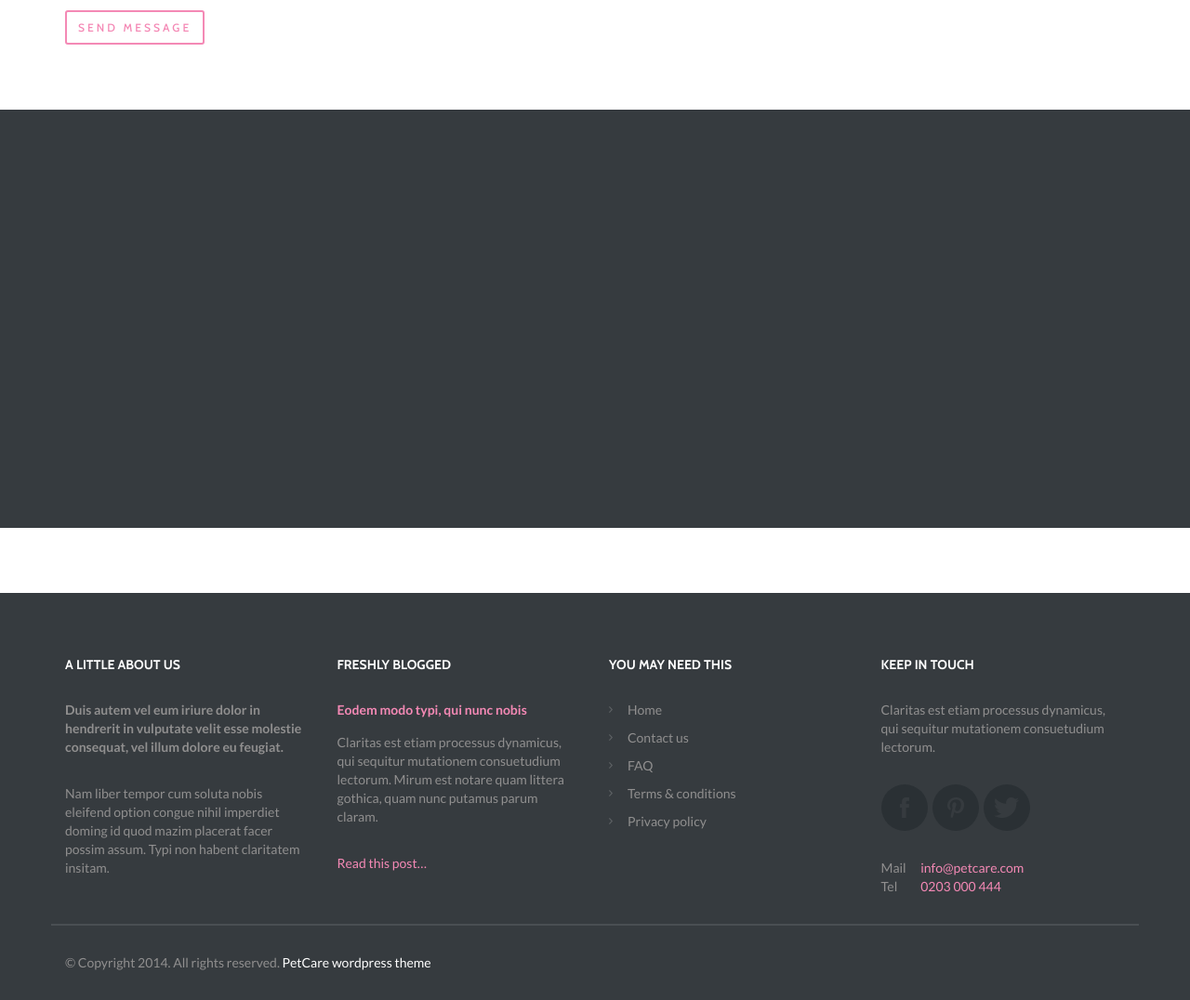
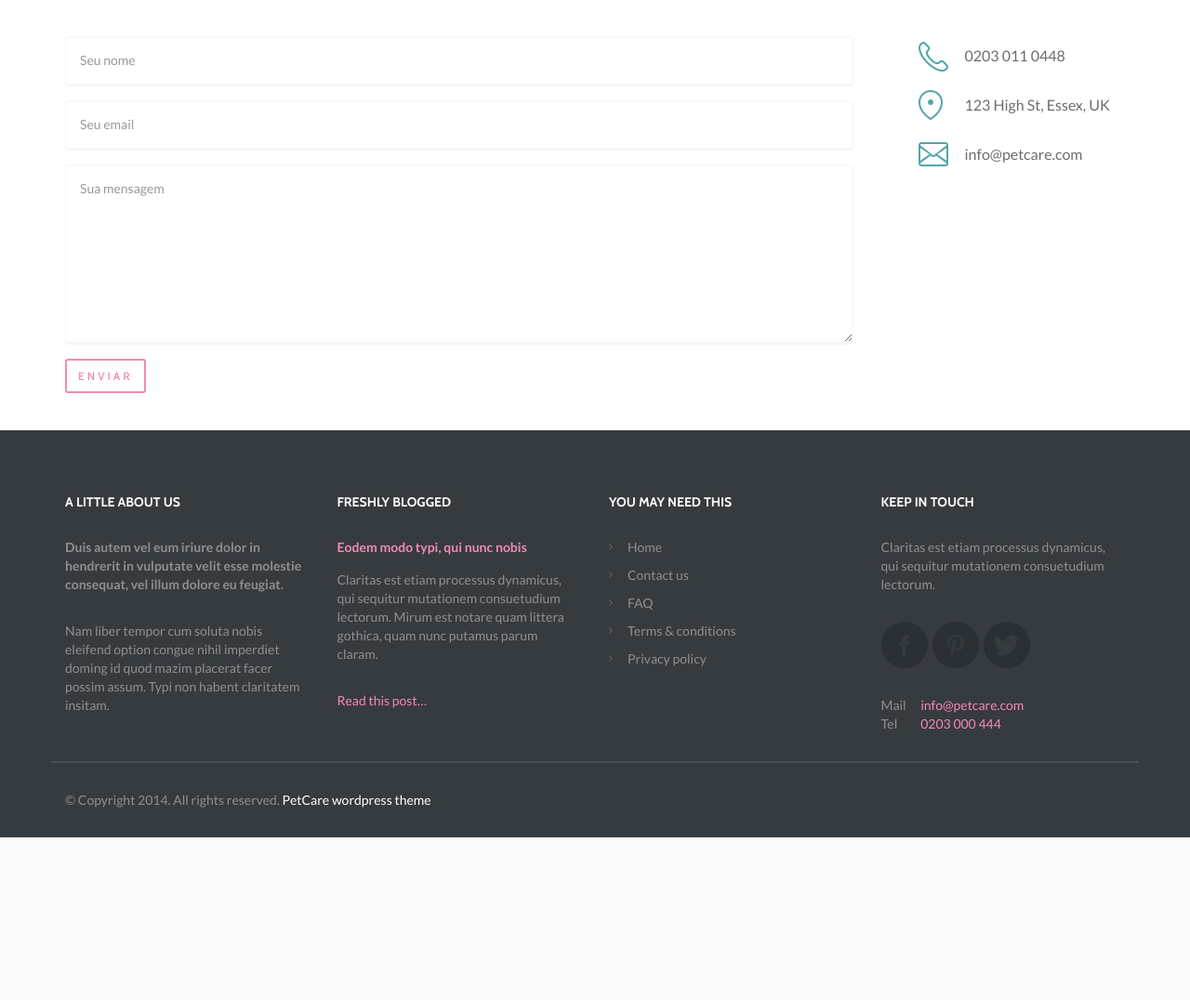
Before and after one commit to nvieirarafael/cabichosecaprichos, a PHP site: page / in a window 1280 px wide. Shown: the part 2905-3981 px from the top of the page at 93% size. After the commit the page ends 3806 px from the top, so only its background shows below. Run offline with PHP 8.4, Linux system fonts and the light colour scheme; some libraries are stand-ins or nearby versions.

Commit message:
adaptei o menu para apenas uma pagina // mudei algumas cores para as padroes do icone

```diff
--- a/css/myStyle.css
+++ b/css/myStyle.css
@@ -13,3 +13,26 @@ div.logo > h1 {
   margin-top: 20px;
   margin-bottom: 10px;
 }
+
+.prices {
+  margin: 15px 0 0;
+}
+
+.content.contacts {
+  padding-top: 40px;
+  margin-bottom: 40px;
+}
+
+#coverage .centered {
+  margin-top: 40px;
+}
+
+#map {
+  margin-top: 40px;
+  margin-bottom: 0px;
+}
+
+
+#c-carousel .pager {
+  margin: 20px auto 0 auto;
+}
--- a/index.php
+++ b/index.php
@@ -4,8 +4,9 @@
 		<?php include('partials/home.php'); ?>
 		<?php include('partials/services.php'); ?>
 		<?php include('partials/clients.php'); ?>
+		<?php include('partials/prices.php'); ?>
+		<?php include('partials/coverage.php'); ?>
 		<?php include('partials/contacts.php'); ?>
-		<?php include('partials/prices.php'); ?>
 
 		<!-- Footer -->
 		<div class="footer">
--- a/js/custom.js
+++ b/js/custom.js
@@ -92,4 +92,9 @@ $(function() {
 			easing: "easeInOutCubic"
 		});
 	}
+
+	if(window.location.hash != '' && $(window.location.hash).length > 0){
+		smoothScroll.animateScroll(null, window.location.hash);
+	}
+
 });
--- a/partials/contacts.php
+++ b/partials/contacts.php
@@ -1,34 +1,20 @@
-<div class="container">
-    <div class="row">
-        <div class="col-md-12 centered">
-            <h3><span>Contact us</span></h3>
-            <p>Claritas est etiam processus dynamicus, qui sequitur mutationem consuetudium lectorum. Mirum est notare quam littera gothica, quam nunc putamus parum claram, anteposuerit litterarum formas humanitatis per seacula quarta decima et quinta decima. Eodem modo typi, qui nunc nobis videntur parum clari, fiant sollemnes in futurum.</p>
-        </div>
-    </div>
-</div>
-<!-- Contact end -->
-<!-- Map -->
-<div id="map" data-stellar-background-ratio=".3">
-</div>
-<!-- Map end -->
-<!-- Content -->
-<div class="container content">
+<div class="container content contacts" id="contacts">
     <div class="row">
         <div class="col-md-9">
             <form role="form" id="contact_form">
                 <div class="form-group">
-                    <label for="InputName">Your name</label>
-                    <input type="text" class="form-control" id="InputName" placeholder="Your name">
+                    <label for="InputName">Seu nome</label>
+                    <input type="text" class="form-control" id="InputName" placeholder="Seu nome">
                 </div>
                 <div class="form-group">
-                    <label for="InputEmail">Your email</label>
-                    <input type="email" class="form-control" id="InputEmail" placeholder="Your email">
+                    <label for="InputEmail">Seu email</label>
+                    <input type="email" class="form-control" id="InputEmail" placeholder="Seu email">
                 </div>
                 <div class="form-group">
-                    <label for="InputMesaagel">Your messsage</label>
-                    <textarea class="form-control" id="Message" placeholder="Your message" rows="8"></textarea>
+                    <label for="InputMesaagel">Sua mensagem</label>
+                    <textarea class="form-control" id="Message" placeholder="Sua mensagem" rows="8"></textarea>
                 </div>
-                <button type="submit" class="btn btn-default btn-green">Send message</button>
+                <button type="submit" class="btn btn-default btn-green">Enviar</button>
             </form>
         </div>
         <div class="col-md-3">
@@ -46,4 +32,3 @@
         </div>
     </div>
 </div>
-<!-- Content end -->
--- /dev/null
+++ b/partials/coverage.php
@@ -0,0 +1,10 @@
+<div class="container" id="coverage">
+    <div class="row">
+        <div class="col-md-12 centered">
+            <h3><span>Entre em contato</span></h3>
+            <p>Claritas est etiam processus dynamicus, qui sequitur mutationem consuetudium lectorum. Mirum est notare quam littera gothica, quam nunc putamus parum claram, anteposuerit litterarum formas humanitatis per seacula quarta decima et quinta decima. Eodem modo typi, qui nunc nobis videntur parum clari, fiant sollemnes in futurum.</p>
+        </div>
+    </div>
+</div>
+<div id="map" data-stellar-background-ratio=".3">
+</div>
--- a/partials/navigation.php
+++ b/partials/navigation.php
@@ -1,4 +1,4 @@
-<div class="navbar navbar-default navbar-fixed-top" role="navigation">
+<div class="navbar navbar-default navbar-fixed-top" role="navigation" data-scroll-header>
     <div class="container">
         <div class="navbar-header">
             <button type="button" class="navbar-toggle" data-toggle="collapse" data-target=".navbar-collapse">
@@ -23,16 +23,16 @@
                     <a data-scroll href="#home_carousel" title="Inicio"><span data-hover="Inicio">Inicio</span></a>
                 </li>
                 <li>
-                    <a href="prices.html" title="Preços"><span data-hover="Preços">Preços</span></a>
+                    <a data-scroll href="#services" title="Serviços"><span data-hover="Serviços">Serviços</span></a>
                 </li>
                 <li>
-                    <a href="about.html" title="Sobre"><span data-hover="Sobre">Sobre</span></a>
+                    <a data-scroll href="#prices" title="Preços"><span data-hover="Preços">Preços</span></a>
                 </li>
                 <li>
-                    <a href="services.html" title="Serviços"><span data-hover="Serviços">Serviços</span></a>
+                    <a data-scroll href="#coverage" title="Cobertura"><span data-hover="Cobertura">Cobertura</span></a>
                 </li>
                 <li>
-                    <a href="contact.html" title="Contatos"><span data-hover="Contatos">Contatos</span></a>
+                    <a data-scroll href="#contacts" title="Entre em contato"><span data-hover="Entre em contato">Entre em contato</span></a>
                 </li>
             </ul>
         </div>
--- a/partials/prices.php
+++ b/partials/prices.php
@@ -1,4 +1,4 @@
-<div class="prices" data-stellar-background-ratio=".3">
+<div id="prices" class="prices" data-stellar-background-ratio=".3">
     <div class="container">
         <div class="row">
             <div class="col-md-3 costs">
--- a/partials/services.php
+++ b/partials/services.php
@@ -1,4 +1,4 @@
-<div class="container">
+<div class="container" id="services">
     <div class="row">
         <!-- <div class="col-md-4 col3">
             <a href="services-single.html" title="Dog boarding kennels" class="roundal" id="kennel"></a>
```
Also changed, not shown: Gruntfile.js (added, +16 -0 lines), images/large-dog.png, images/mail.png, images/marker.png, images/medium-dog.png, images/small-dog.png, images/telephone.png, images/xlarge-dog.png, 1 other file.
